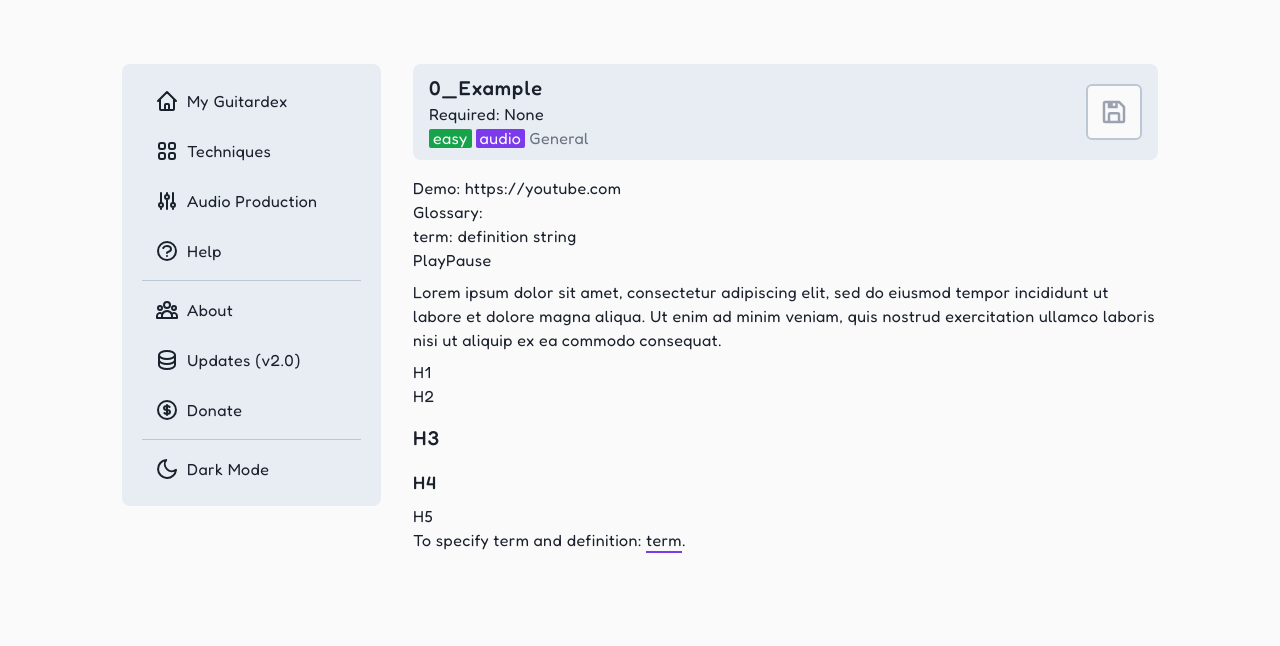
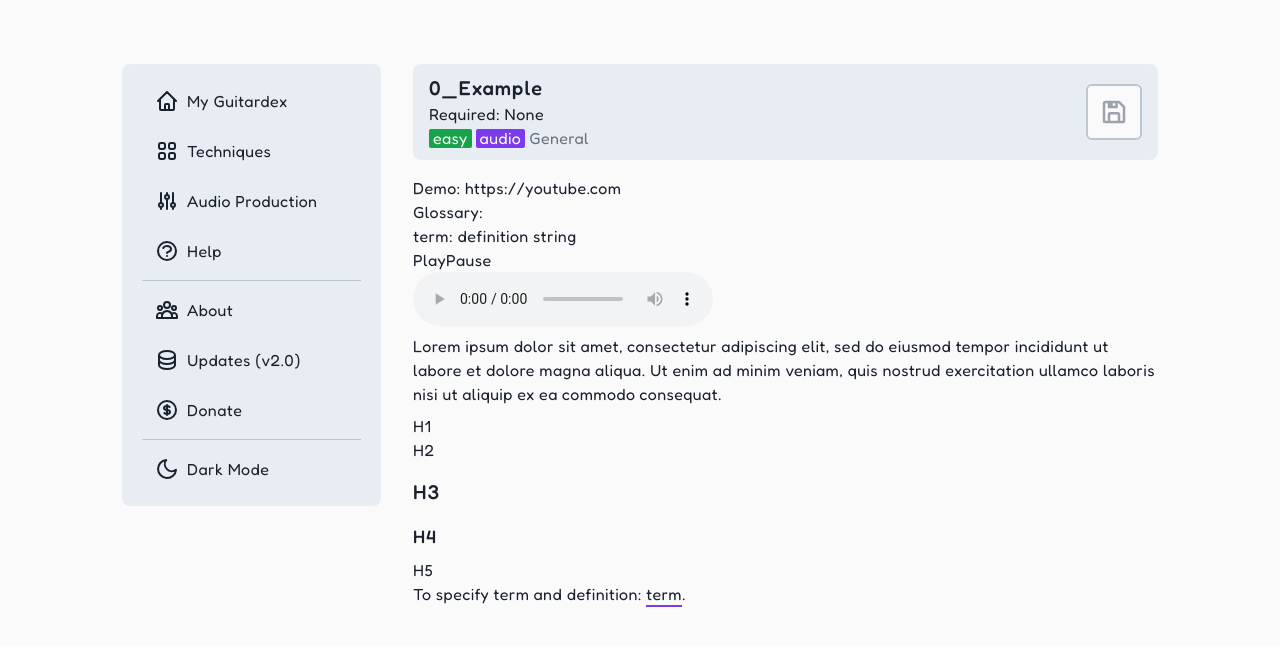
Before and after one commit to robchendev/Guitardex, a Next.js app: page /a/0 in a window 1280 px wide. Shown: the top 646 px of the page. Built offline with nearby package versions, Linux system fonts and the light colour scheme.

Commit message:
music2 dynamic component in rendermarkdown

```diff
--- a/components/ModulePage/RenderMarkdown.tsx
+++ b/components/ModulePage/RenderMarkdown.tsx
@@ -23,6 +23,12 @@ const RenderMarkdown = ({
           switch (props.alt) {
             case "music":
               return <AudioPlayer src={props.src} />;
+            case "music2":
+              return (
+                <audio controls className="flex-1 outline-none md:mr-5">
+                  <source src={props.src} />
+                </audio>
+              );
             case "tab":
               return <TabImage src={props.src} />;
             default:
--- a/dynamic/audioProduction/0-example.md
+++ b/dynamic/audioProduction/0-example.md
@@ -8,6 +8,7 @@ demo: https://youtube.com
 ---
 
 ![music](/audio/a/crash.mp3)
+![music2](/audio/a/crash.mp3)
 
 Lorem ipsum dolor sit amet, consectetur adipiscing elit, sed do eiusmod tempor incididunt ut labore et dolore magna aliqua. Ut enim ad minim veniam, quis nostrud exercitation ullamco laboris nisi ut aliquip ex ea commodo consequat.
 
```
